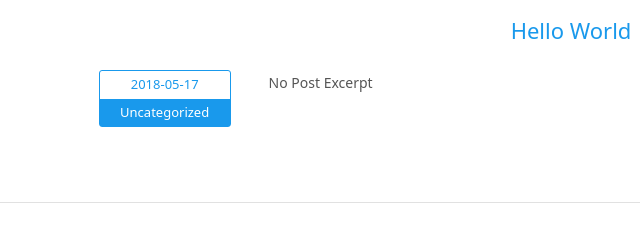
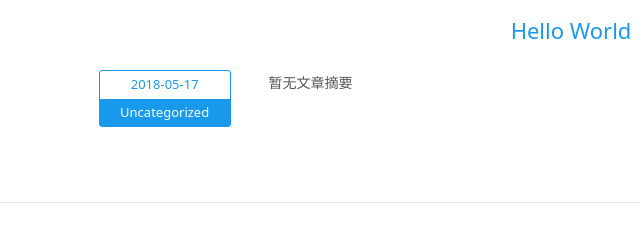
Before and after one commit to fuxuCSDN/fuxuCSDN.github.io, a plain HTML site: page index.html in a window 1280 px wide. Shown: the part 338-573 px from the top of the page, 69-709 px from the left. Drawn offline with Linux system fonts and the light colour scheme.

Commit message:
Site updated: 2018-05-17 16:49:36

```diff
--- a/index.html
+++ b/index.html
@@ -108,7 +108,7 @@
       </div>
     </div>
     <!-- Post Excerpt -->
-    <div class="excerpt typo">No Post Excerpt</div>
+    <div class="excerpt typo">暂无文章摘要</div>
     <!-- Post Tags -->
     <div class="tags">
 
```
Also changed, not shown: 2018/05/17/hello-world/index.html (+1 -1 lines).
